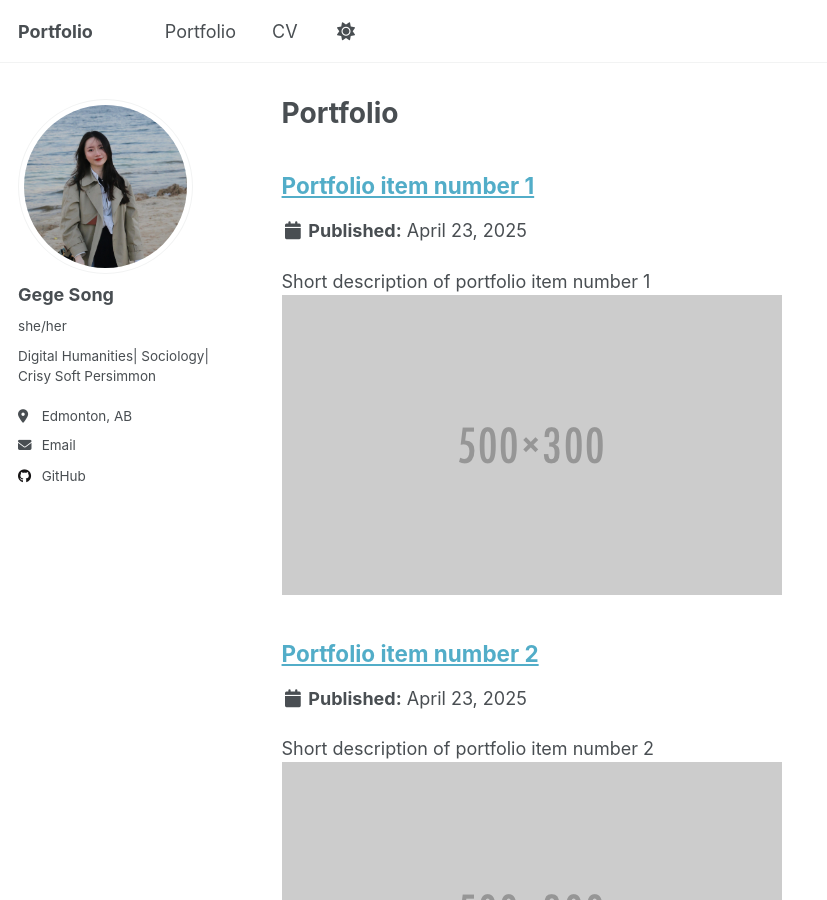
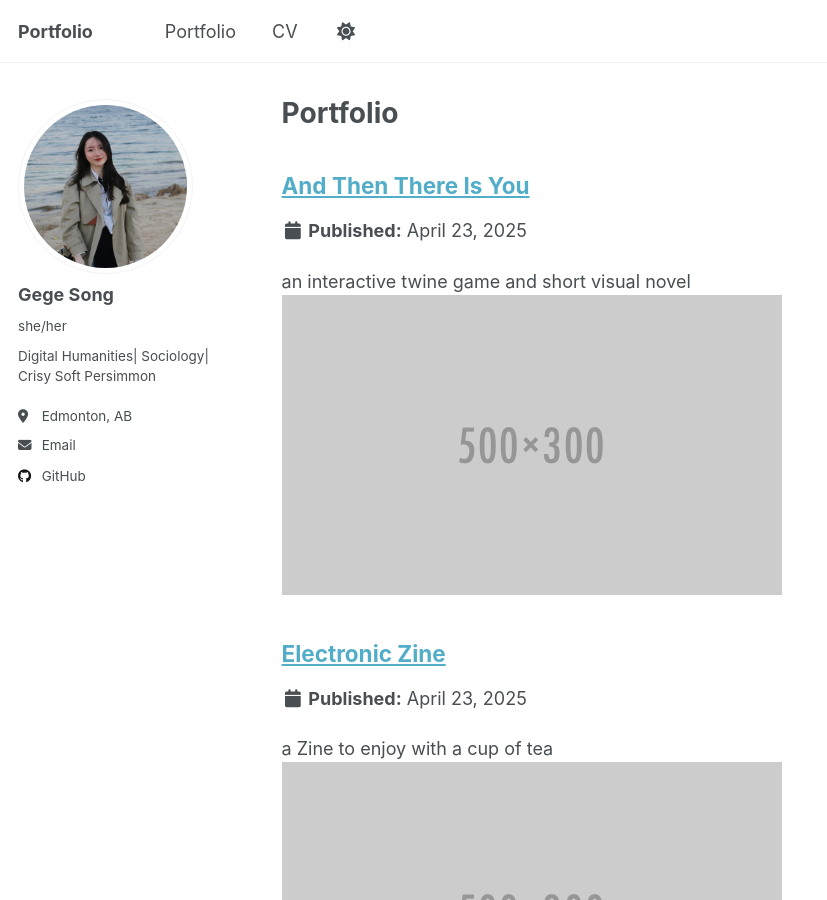
Before and after one commit to Pers-0/Portfolio, a Jekyll site: the page built from _pages/portfolio.html, in a window 1280 px wide and 900 px high. Shown: the whole window, without its empty margins (0-827 px from the left). Built offline with Jekyll 4.4.1, drawn with Linux system fonts in a browser that asks for light colours.

Commit message:
portfolio

```diff
--- a/_portfolio/portfolio-1.md
+++ b/_portfolio/portfolio-1.md
@@ -1,6 +1,6 @@
 ---
-title: "Portfolio item number 1"
-excerpt: "Short description of portfolio item number 1<br/><img src='/images/500x300.png'>"
+title: "And Then There Is You"
+excerpt: "an interactive twine game and short visual novel <br/><img src='/images/500x300.png'>"
 collection: portfolio
 ---
 
--- a/_portfolio/portfolio-2.html
+++ b/_portfolio/portfolio-2.html
@@ -1,6 +1,6 @@
 ---
-title: "Portfolio item number 2"
-excerpt: "Short description of portfolio item number 2 <br/><img src='/images/500x300.png'>"
+title: "Electronic Zine"
+excerpt: "a Zine to enjoy with a cup of tea <br/><img src='/images/500x300.png'>"
 collection: portfolio
 ---
 
```
